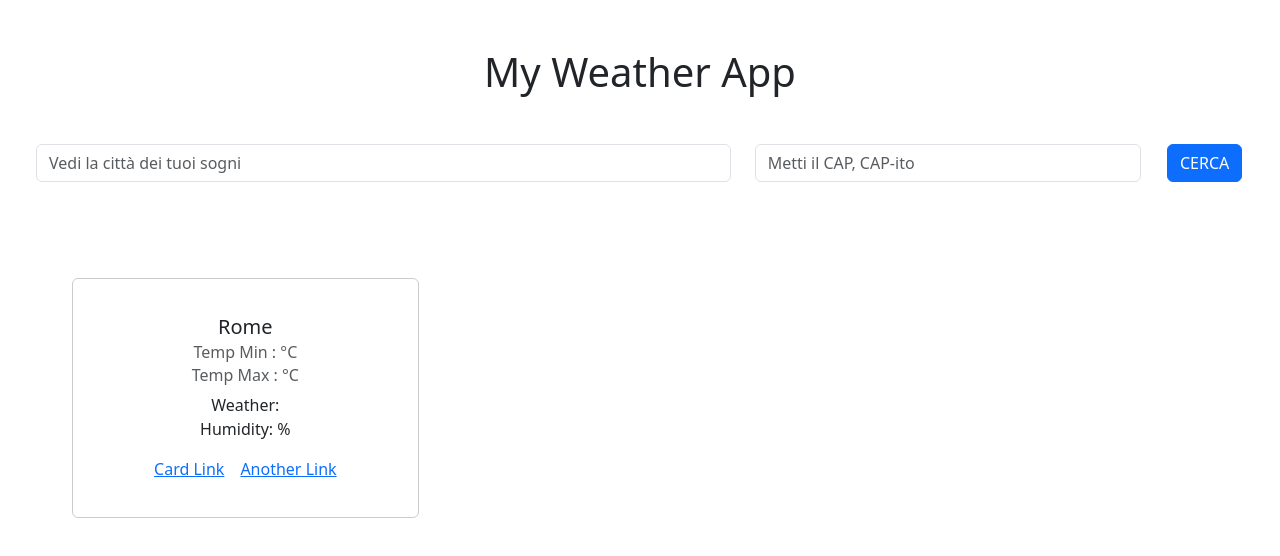
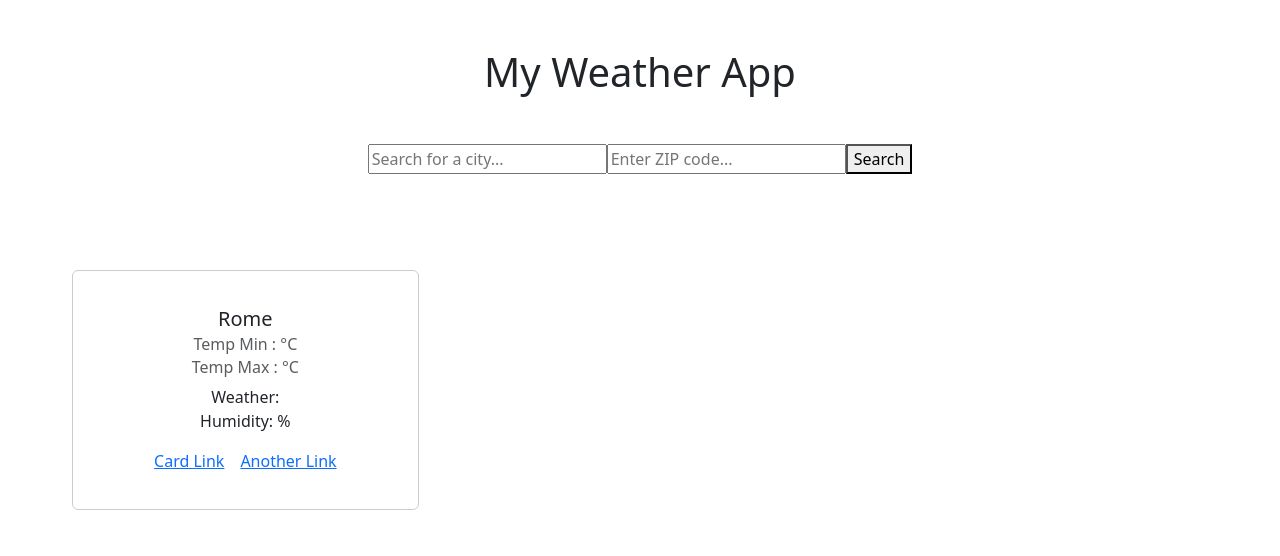
Before and after one commit to xAldox995/ps2_m3_w2-my_weather_app, a React (Create React App) app: page / in a window 1280 px wide. Shown: the top 556 px of the page. Built offline with nearby package versions, Linux system fonts and the light colour scheme; no server answers.

Commit message:
some adj

```diff
--- a/src/components/Home.jsx
+++ b/src/components/Home.jsx
@@ -7,8 +7,8 @@ const Home = () => {
   //uso una location di default che sarà Roma
   const [userLocation, setUserLocation] = useState("Rome");
   const [userZipCode, setUserZipCode] = useState("001000");
-  const [searchLocation, setSearchLocation] = useState(null);
-  const [searchZipCode, setSearchZipCode] = useState(null);
+  const [searchLocation, setSearchLocation] = useState('');
+  const [searchZipCode, setSearchZipCode] = useState('');
   const navigate = useNavigate();
 
   const handleSearch = (city, zipCode) => {
--- a/src/components/SearchBarComp.jsx
+++ b/src/components/SearchBarComp.jsx
@@ -15,31 +15,21 @@ const SearchBarComp = ({ onSearch }) => {
   };
 
   return (
-    <Row className="text-center mx-4">
-      <Col xs={4} md={7}>
-        <Form.Control
-          placeholder="Vedi la città dei tuoi sogni"
+    <div>
+      <input
         type="text"
         value={city}
         onChange={(e) => setCity(e.target.value)}
+        placeholder="Search for a city..."
       />
-      </Col>
-      <Col xs={3} md={4}>
-        <Form.Control
-          placeholder="Metti il CAP, CAP-ito"
-          type="number"
+      <input
+        type="text"
         value={zipCode}
-          onChange={(e) => {
-            setZipCode(e.target.value);
-          }}
+        onChange={(e) => setZipCode(e.target.value)}
+        placeholder="Enter ZIP code..."
       />
-      </Col>
-      <Col xs={1}>
-        <Button onClick={handleSearch}>CERCA</Button>
-      </Col>
-
-      {/* <Button onClick={handleSearch}>CERCA</Button> */}
-    </Row>
+      <button onClick={handleSearch}>Search</button>
+    </div>
   );
 };
 
```
Lines whose indentation alone changed are shown as unchanged.
